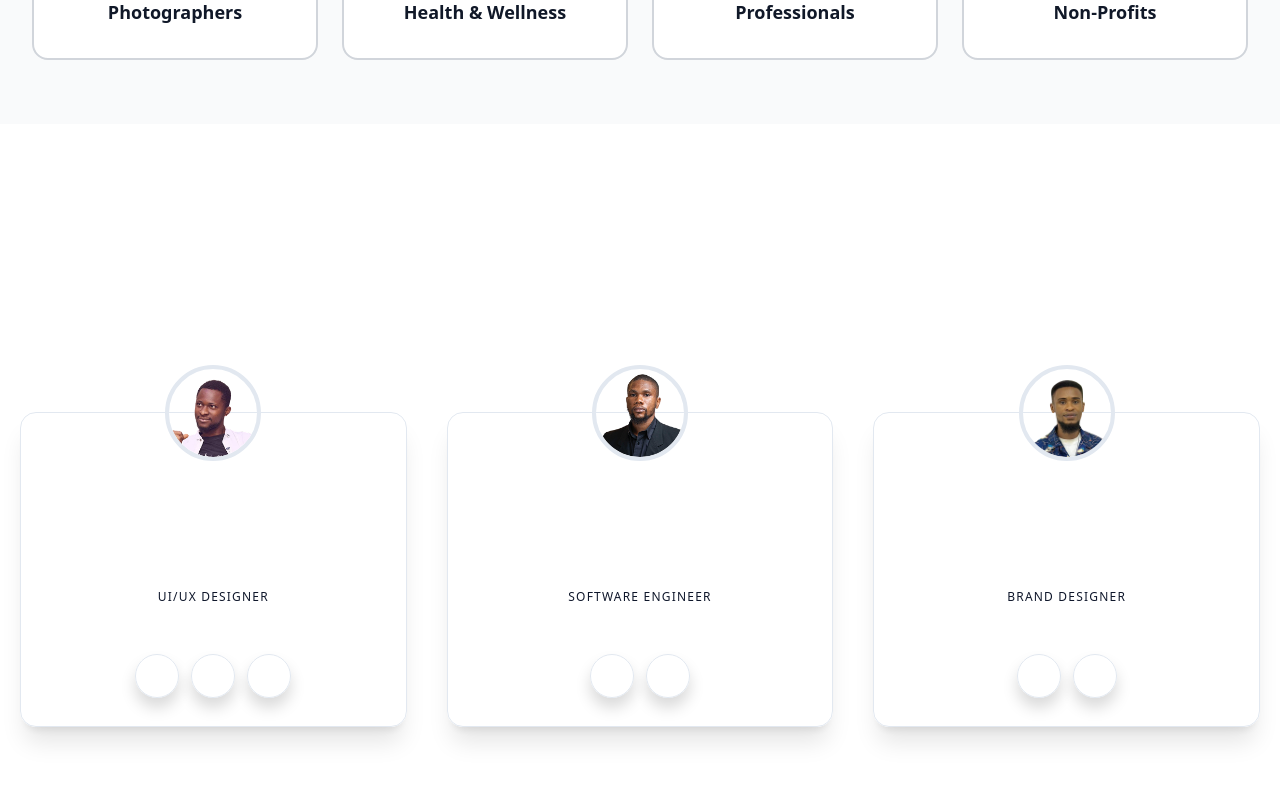
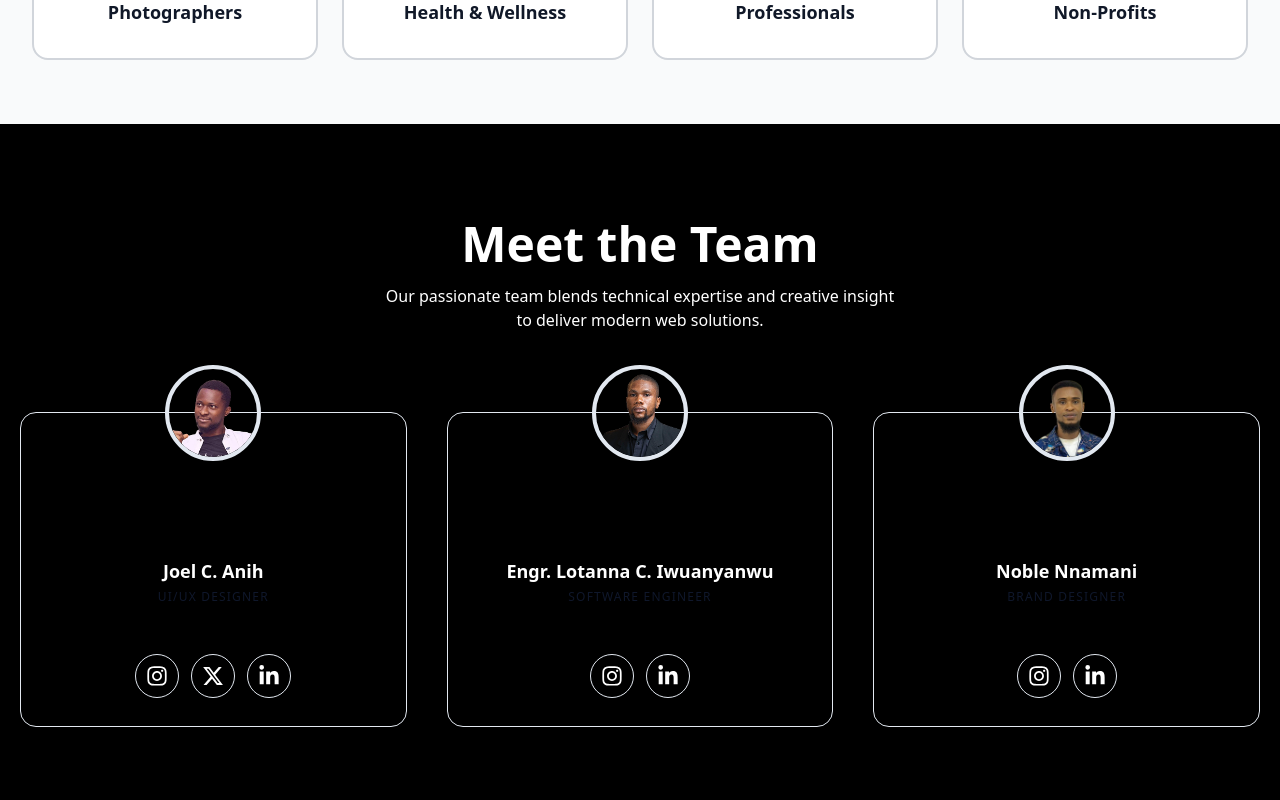
Before and after one commit to LottaCodr/Echoloft-Landing-Page, a React (Vite) app: page / in a window 1280 px wide. Shown: the part 5320-6120 px from the top of the page. Built offline with nearby package versions, Linux system fonts and the light colour scheme.

Commit message:
Update Team component background color to solid black for a cleaner design

```diff
--- a/src/components/Team.tsx
+++ b/src/components/Team.tsx
@@ -10,8 +10,7 @@ export default function Team() {
       id="team"
       className="relative py-24 overflow-x-clip"
       style={{
-        background:
-          "linear-gradient(to bottom, rgba(31,122,63,0.92), rgba(22,95,47,0.9), var(--color-secondary))",
+        background: "#000",
       }}
     >
       <div className="max-w-7xl mx-auto px-5 text-center">
```
